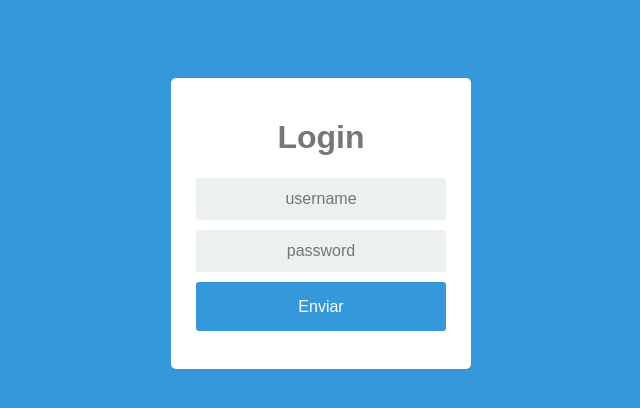
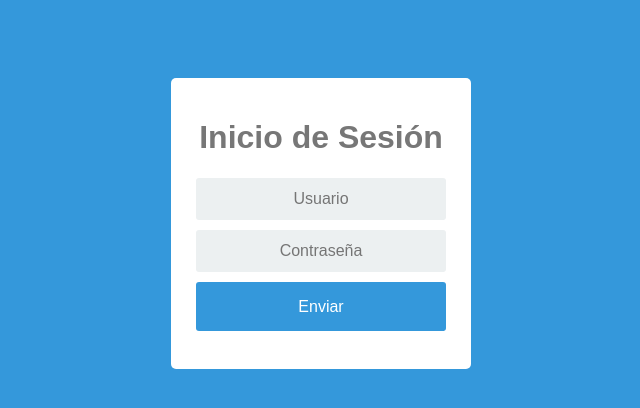
Before and after one commit to Lagaress/examGestor, a PHP site: page /src/login.php in a window 1280 px wide. Shown: the top 408 px of the page, without its empty margins (319-959 px from the left). Run offline with PHP 8.4, Linux system fonts and the light colour scheme.

Commit message:
Cambio del login a español y adicion de botones

```diff
--- a/src/gestionResultados.php
+++ b/src/gestionResultados.php
@@ -119,6 +119,11 @@
 
 	mysqli_close($conexionadmin); // Cerramos la conexión con la BD
 
+	echo " <br>   <form action=\"./panelprofesor.php\" >
+	<input type=\"submit\" value=\"Volver\" />
+	</form>";
+
+
 	?>
 
 </body>
--- a/src/login.php
+++ b/src/login.php
@@ -81,24 +81,24 @@ if ( isset($_POST['submit'])) {
     <meta content="charset=utf-8" />
     <link href="../templates/login.css" rel="stylesheet" type="text/css">
 
-    <title>Login</title>
+    <title>Inicio de Sesión</title>
 </head>
 <body>
 <body>
 	<div class="login">
 		<div class="login-screen">
 			<div class="app-title">
-				<h1>Login</h1>
+				<h1>Inicio de Sesión</h1>
 			</div>
             <form method="POST" enctype="multipart/form-data" action="./login.php">
                 <div class="login-form">
                     <div class="control-group">
-                        <input type="text" name="user" class="login-field" value="" placeholder="username" id="login-name">
+                        <input type="text" name="user" class="login-field" value="" placeholder="Usuario" id="login-name">
                         <label class="login-field-icon fui-user" for="login-name"></label>
                     </div>
 
                     <div class="control-group">
-                        <input type="password" name="pass" class="login-field" value="" placeholder="password" id="login-pass">
+                        <input type="password" name="pass" class="login-field" value="" placeholder="Contraseña" id="login-pass">
                         <label class="login-field-icon fui-lock" for="login-pass"></label>
                     </div>
 
```
Also changed, not shown: src/CRUDpreguntas.php (+11 -23 lines), src/gestionPreguntas.php (+6 -4 lines).
